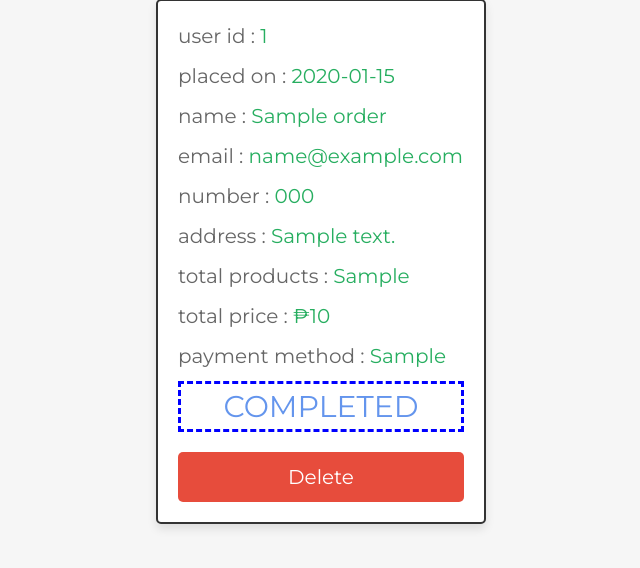
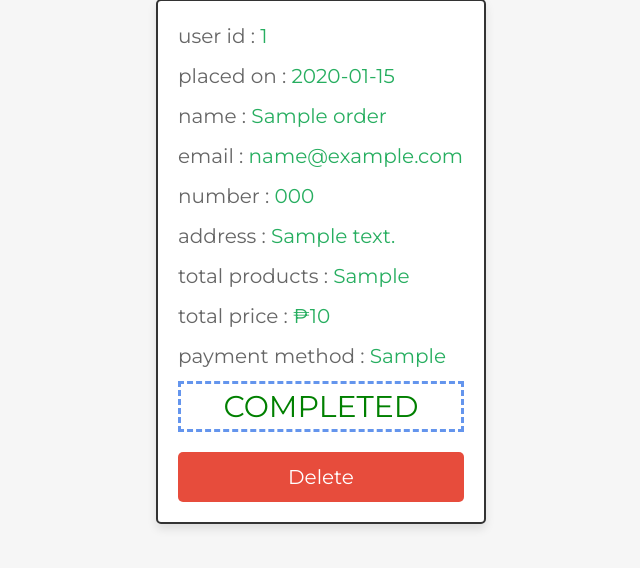
Before and after one commit to mitchhuan/eSugboMarket.final, a PHP site: page /courier_completedorders.php in a window 1280 px wide. Shown: the part 164-732 px from the top of the page, without its empty margins (319-959 px from the left). Run offline with PHP 8.4, Linux system fonts and the light colour scheme; the visitor is signed in with stand-in values (Sample User, id 1); tables that the repository leaves empty hold one stand-in row (values such as "Sample post"); grey boxes marked "Sample" are stand-in pictures; data that the repository does not hold is empty; some libraries are stand-ins or nearby versions.

Commit message:
Update courier_completedorders.php

```diff
--- a/courier_completedorders.php
+++ b/courier_completedorders.php
@@ -75,7 +75,7 @@ if(isset($_GET['delete'])){
          <p> payment method : <span><?= $fetch_orders['method']; ?></span> </p>
          <form action="" method="POST">
             <input type="hidden" name="order_id" value="<?= $fetch_orders['order_id']; ?>">
-               <p style="border-style: dashed; border-color: blue; text-align: center; color:#6495ED; font-size: 30px;">COMPLETED</p>
+            <p style="border-style: dashed; border-color:#6495ED; text-align: center; color:green; font-size: 30px;">COMPLETED</p>
             <div class="flex-btn">
                <a href="courier_orders.php?delete=<?= $fetch_orders['order_id']; ?>" class="delete-btn" onclick="return confirm('delete this order?');">delete</a>
             </div>
```
